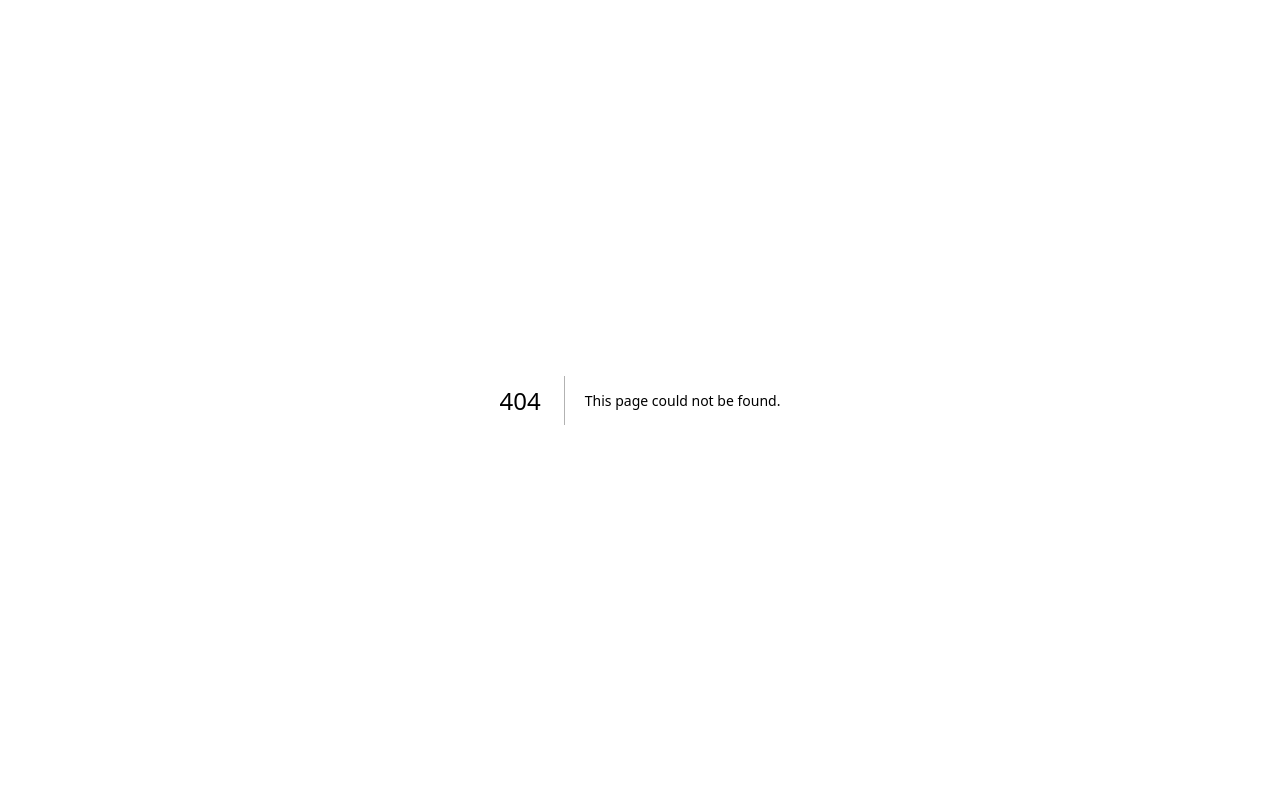
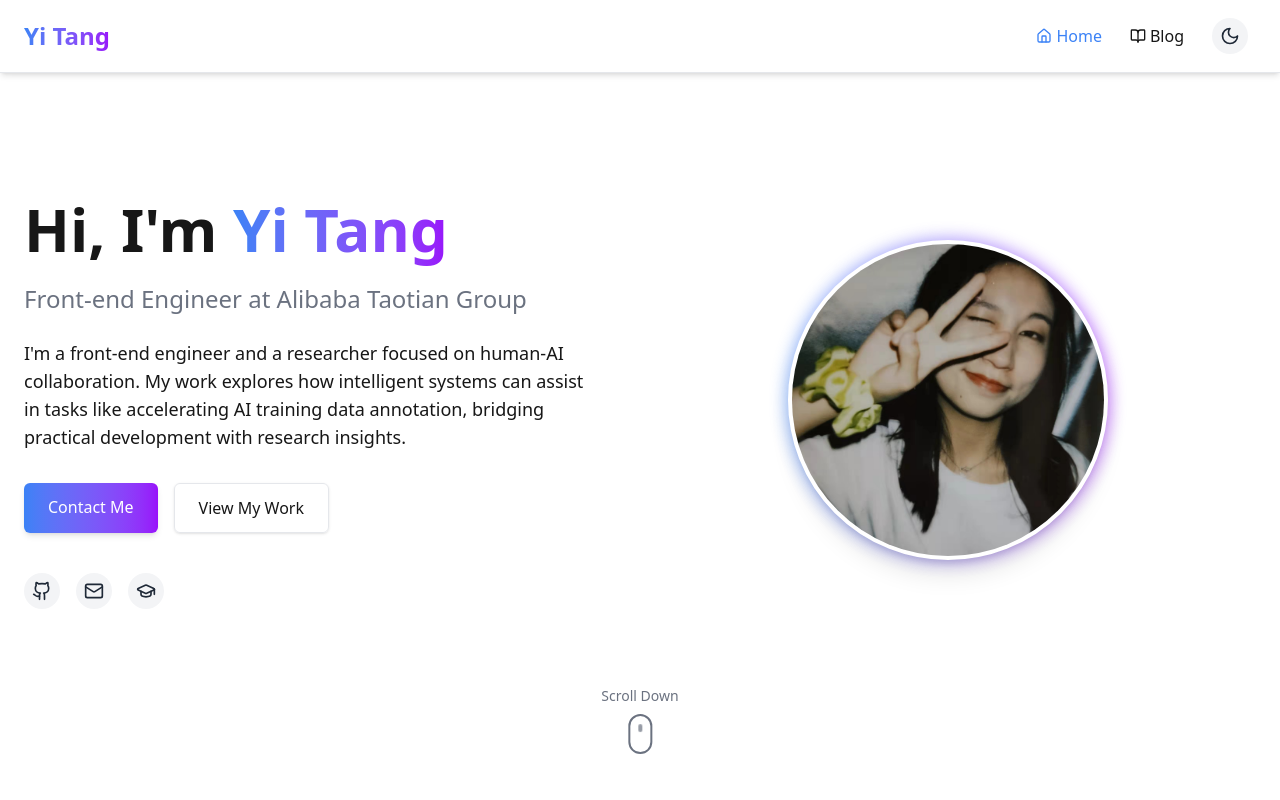
Before and after one commit to VanillaTY/vanillaty.github.io, a Next.js app: page /yitang.github.io/ in a window 1280 px wide. Before the commit this address had no page. Shown: the top 800 px of the page. Built offline with nearby package versions, Linux system fonts and the light colour scheme.

Commit message:
feat: correct github deploy Image problem

```diff
--- a/next.config.mjs
+++ b/next.config.mjs
@@ -2,7 +2,8 @@
 
 const nextConfig = {
   output: "export",
-
+  basePath: "/yitang.github.io",
+  assetPrefix: "/yitang.github.io/",
   images: {
     unoptimized: true,
   },
--- a/package.json
+++ b/package.json
@@ -6,7 +6,7 @@
   "scripts": {
     "dev": "next dev --turbopack",
     "build": "next build",
-    "deploy": "gh-pages -d out",
+    "deploy": "next build && gh-pages -d out --nojekyll",
     "start": "next start",
     "lint": "next lint"
   },
--- a/src/components/ArticleContent.tsx
+++ b/src/components/ArticleContent.tsx
@@ -2,6 +2,7 @@
 
 import ReactMarkdown from "react-markdown";
 import Image from "next/image";
+import { getImagePath } from "@/utils/imagePath";
 
 export default function ArticleContent({ content }: { content: string }) {
   return (
@@ -46,7 +47,7 @@ export default function ArticleContent({ content }: { content: string }) {
         img: ({ src, alt }) => (
           <div className="relative w-full h-[400px] my-4">
             <Image
-              src={typeof src === "string" ? src : ""}
+              src={getImagePath(typeof src === "string" ? src : "")}
               alt={alt || "Blog post image"}
               fill
               className="object-cover rounded-lg"
--- a/src/components/Hero.tsx
+++ b/src/components/Hero.tsx
@@ -1,3 +1,4 @@
+import { getImagePath } from "@/utils/imagePath";
 import { Mail, Github, GraduationCap } from "lucide-react";
 import Image from "next/image";
 
@@ -79,7 +80,7 @@ export default function Hero() {
             <div className="w-64 h-64 md:w-80 md:h-80 rounded-full overflow-hidden relative bg-[var(--secondary)] border-4 border-[var(--background)] z-10 shadow-xl">
               <div className="w-full h-full flex items-center justify-center">
                 <Image
-                  src="/myphoto.png"
+                  src={getImagePath("/myphoto.png")}
                   alt="Yi Tang"
                   width={300}
                   height={300}
--- a/src/components/Projects.tsx
+++ b/src/components/Projects.tsx
@@ -1,5 +1,6 @@
 import { ChevronRight } from "lucide-react";
 import Image from "next/image";
+import { getImagePath } from "@/utils/imagePath";
 
 interface Project {
   title: string;
@@ -68,7 +69,7 @@ export default function Projects() {
                 <div className="absolute inset-0 flex items-center justify-center text-white text-4xl font-bold">
                   {project.image ? (
                     <Image
-                      src={project.image}
+                      src={getImagePath(project.image)}
                       alt={project.title}
                       width={500}
                       height={300}
--- a/src/components/Publications.tsx
+++ b/src/components/Publications.tsx
@@ -1,5 +1,6 @@
 import { ExternalLink } from "lucide-react";
 import Image from "next/image";
+import { getImagePath } from "@/utils/imagePath";
 
 interface Publication {
   conference: string;
@@ -79,7 +80,7 @@ export default function Publications() {
                   <div className="md:w-1/3 flex-shrink-0">
                     <div className="aspect-[4/3] rounded-lg overflow-hidden shadow-md">
                       <Image
-                        src={publication.cover}
+                        src={getImagePath(publication.cover)}
                         alt={publication.title}
                         width={500}
                         height={300}
--- /dev/null
+++ b/src/utils/imagePath.ts
@@ -0,0 +1,15 @@
+// Configuration for image paths
+const REPO_PREFIX = process.env.NEXT_PUBLIC_REPO_PREFIX || "";
+
+export const getImagePath = (path: string): string => {
+  // If path is empty, return empty string
+  if (!path) return "";
+
+  // If path already starts with http or https, return as is
+  if (path.startsWith("http://") || path.startsWith("https://")) {
+    return path;
+  }
+
+  // Add repository prefix if it exists
+  return REPO_PREFIX ? `${REPO_PREFIX}${path}` : path;
+};
```
Also changed, not shown: 1 other file (tests, documents, lock files or other folders).
